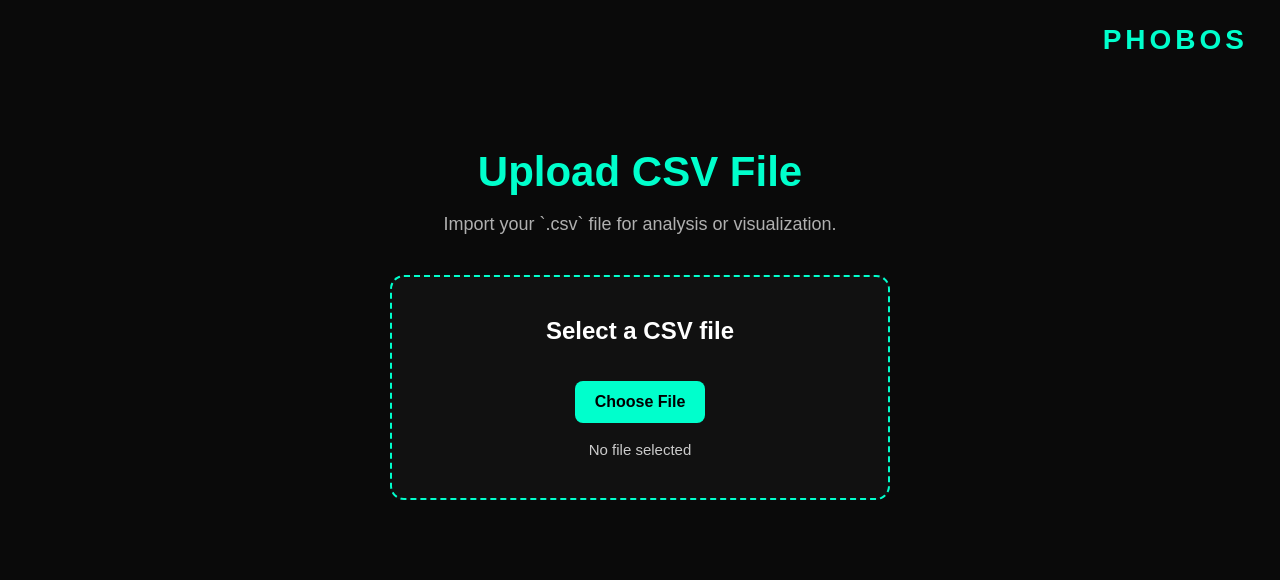
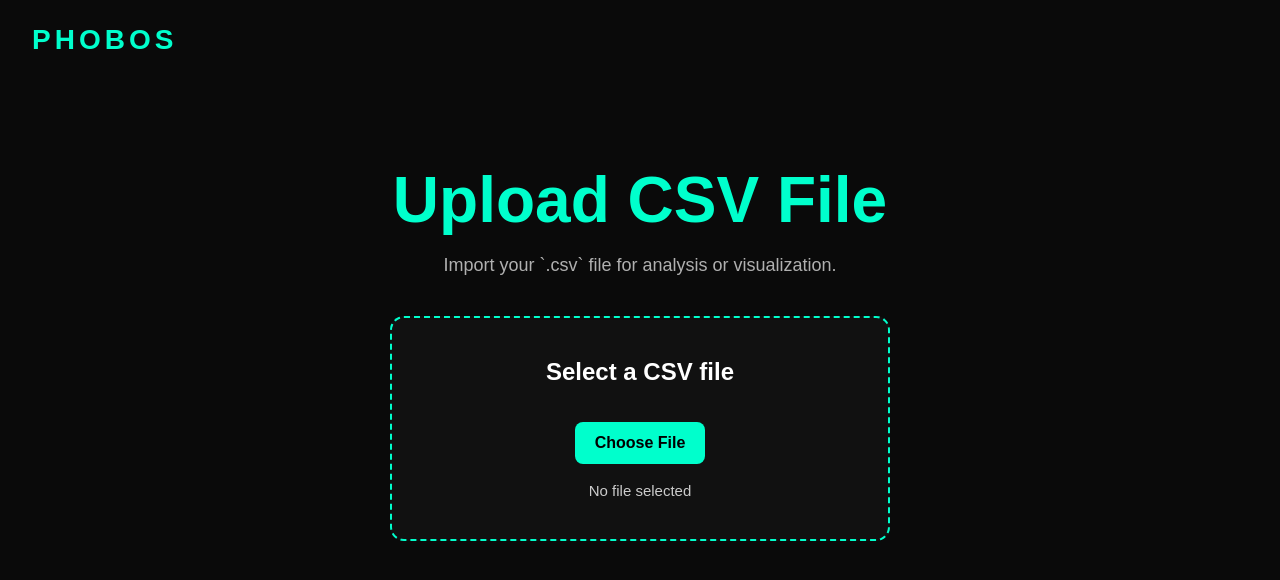
Before and after one commit to PHOBOS-EIS/PHOBOS-EIS.github.io, a plain HTML site: page website.html in a window 1280 px wide. Drawn offline with Linux system fonts and the light colour scheme.

Commit message:
Update and rename index.html to website.html

```diff
--- a/index.html
+++ b/website.html
@@ -22,7 +22,7 @@
     .logo {
       position: absolute;
       top: 24px;
-      right: 32px;
+      left: 32px;
       font-size: 28px;
       font-weight: bold;
       letter-spacing: 4px;
@@ -37,7 +37,7 @@
     }
 
     h1 {
-      font-size: 42px;
+      font-size: 64px;
       margin-bottom: 12px;
       color: #00ffcc;
     }
```
